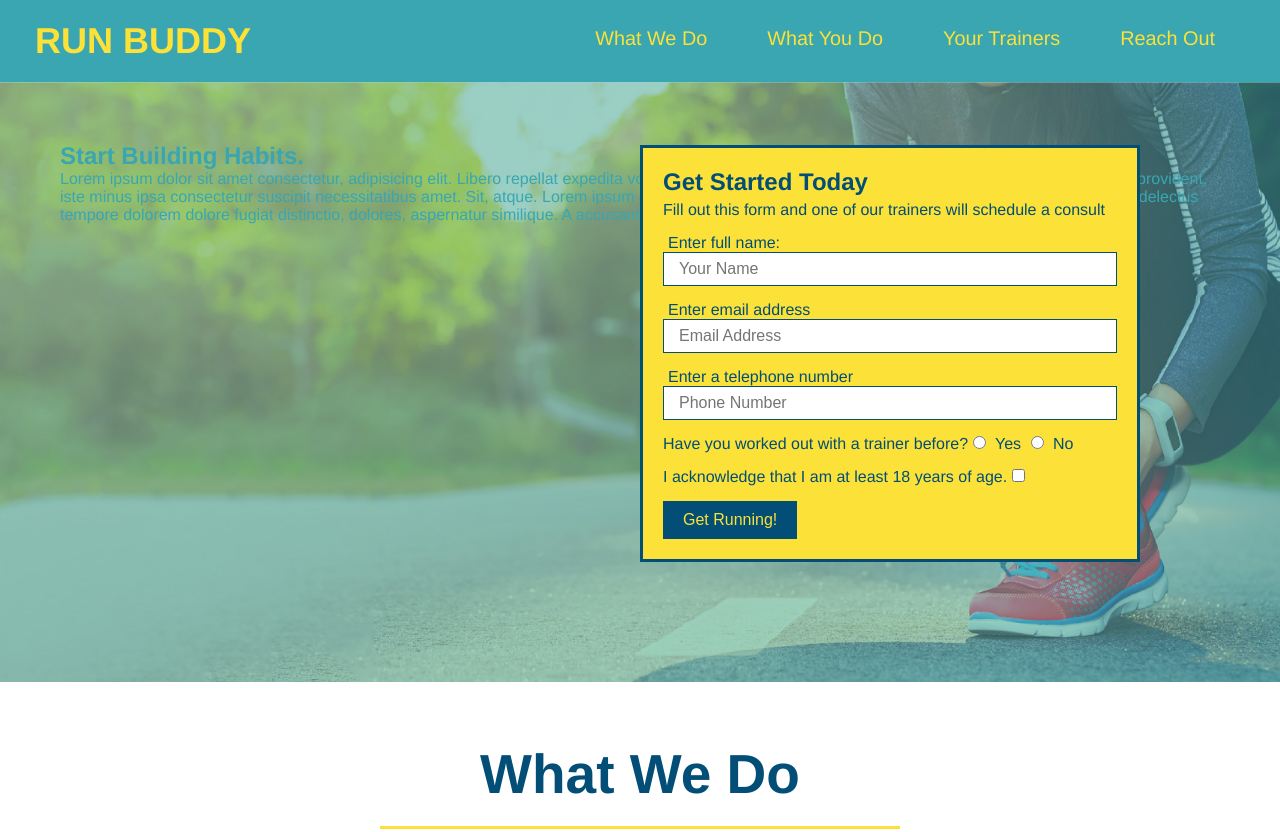
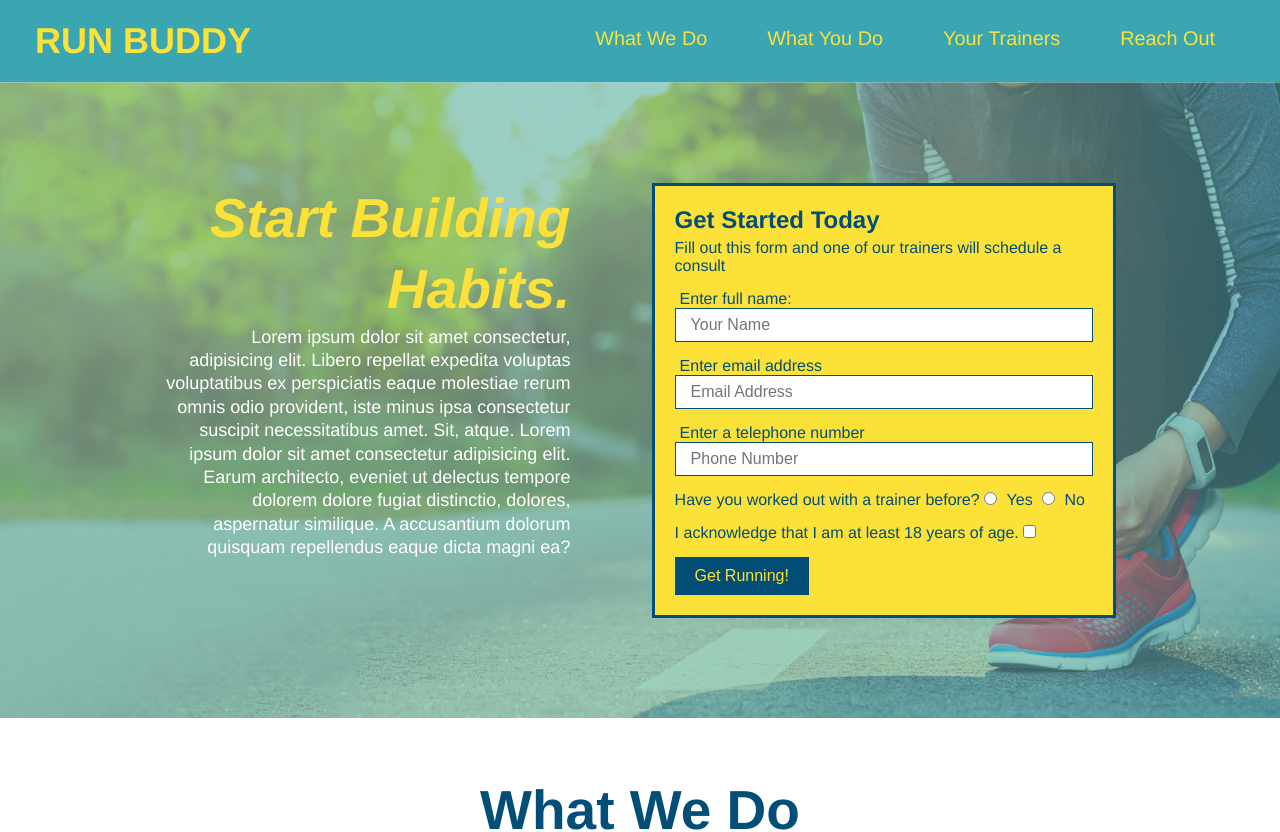
Before and after one commit to Jaymee602/run-buddy, a plain HTML site: page index.html in a window 1280 px wide. Shown: the top 832 px of the page. Drawn offline with Linux system fonts and the light colour scheme.

Commit message:
add flexbox to the hero

```diff
--- a/assets/css/style.css
+++ b/assets/css/style.css
@@ -49,29 +49,6 @@ header nav ul li a {
     font-size: 1.55vw;
 }
 
-footer {
-    background: #fce138;
-    width: 100%;
-    padding: 40px 35px;
-}
-
-footer h2 {
-    display: inline;
-    color: #024e76;
-    font-size: 30px;
-    margin: 0;
-}
-
-footer div {
-    float: right;
-    line-height: 1.5;
-    text-align: right;
-}
-
-footer a {
-    color: #024e76
-}
-
 section {
     padding: 60px;
 }
@@ -79,22 +56,39 @@ section {
 /* Hero Style Start */
 .hero {
     background-image: url("../images/hero-bg.jpg");
-    height: 600px;
     background-size: cover;
     background-position: center;
-    position: relative;
+    display: flex;
+    justify-content: center;
+    flex-wrap: wrap;
 }
 /* Hero Style End */
 
+/* Hero CTA Style Starts */
+.hero-cta {
+    width: 35%;
+    text-align: right;
+    margin: 3.5%;
+    color: #fff;
+    font-size: 18px;
+    line-height: 1.3;
+}
+
+.hero-cta h2 {
+    font-style: italic;
+    font-size: 55px;
+    color: #fce138;
+}
+/* Hero CTA Style Ends */
+
+/* Hero Form Style STart */
 .hero-form {
     color: #024e76;
     background-color: #fce138;
     padding: 20px;
-    width: 500px;
     border: solid 3px #024e76;
-    position: absolute;
-    bottom: 120px;
-    right: 140px;
+    width: 40%;
+    margin: 3.5%;
 }
 
 .hero-form h3 {
@@ -127,6 +121,7 @@ margin: 5px 0 15px 0;
     padding: 10px 20px;
     font-size: 16px;
 }
+/* Hero Form Style Ends */
 
 .intro {
     text-align: center;
@@ -274,10 +269,35 @@ margin: 5px 0 15px 0;
 .contact-info a {
     color: #fce138
 }
-
 /*reach out style ends*/
 
-/* privacy policy style begins */
+/* footer style starts */
+footer {
+    background: #fce138;
+    width: 100%;
+    padding: 40px 35px;
+    display: flex;
+    justify-content: space-between;
+    flex-wrap: wrap;
+}
+
+footer h2 {
+    color: #024e76;
+    font-size: 30px;
+    margin: 0;
+}
+
+footer div {
+    line-height: 1.5;
+    text-align: right;
+}
+
+footer a {
+    color: #024e76
+}
+/* footer style ends*
+
+/* privacy policy style starts */
 .page-title {
     color: #fce138;
     display: inline-block;
```
